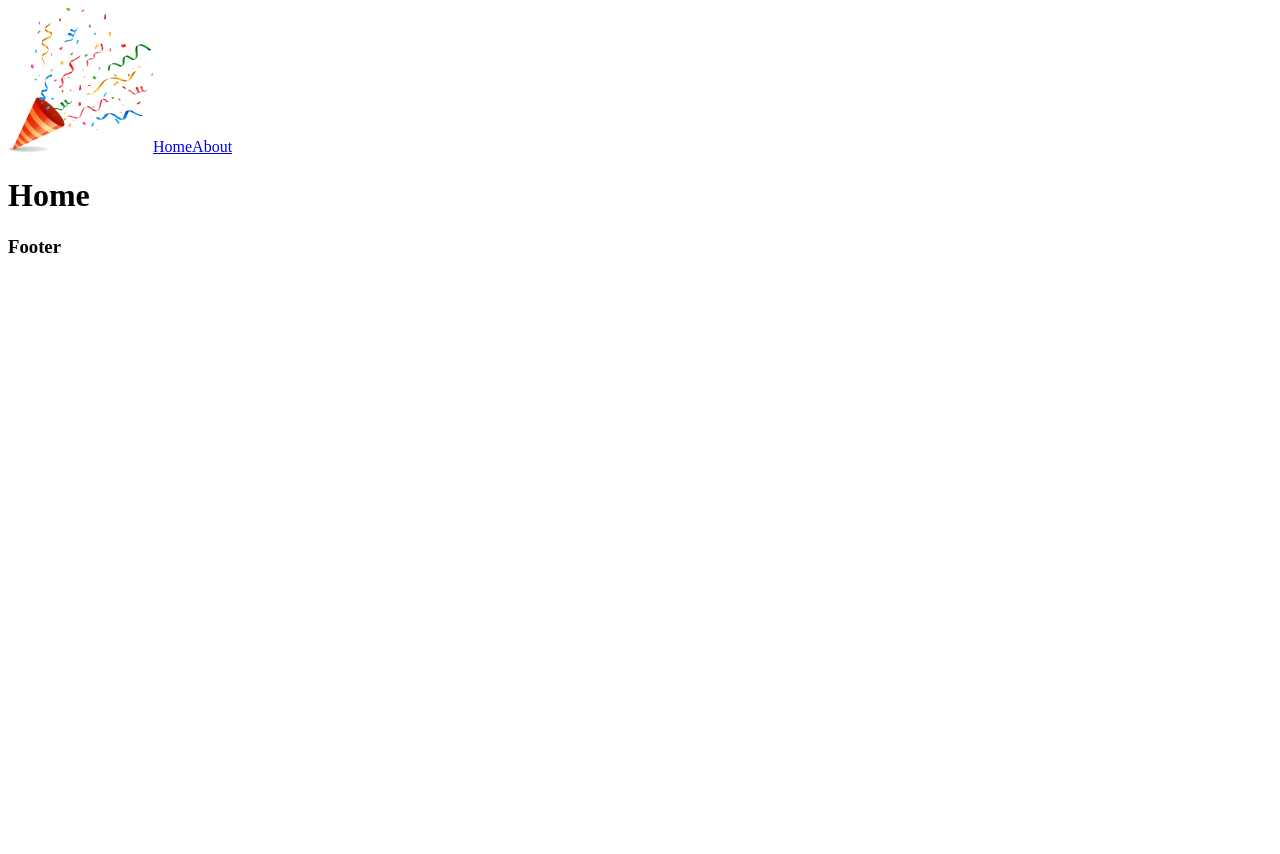
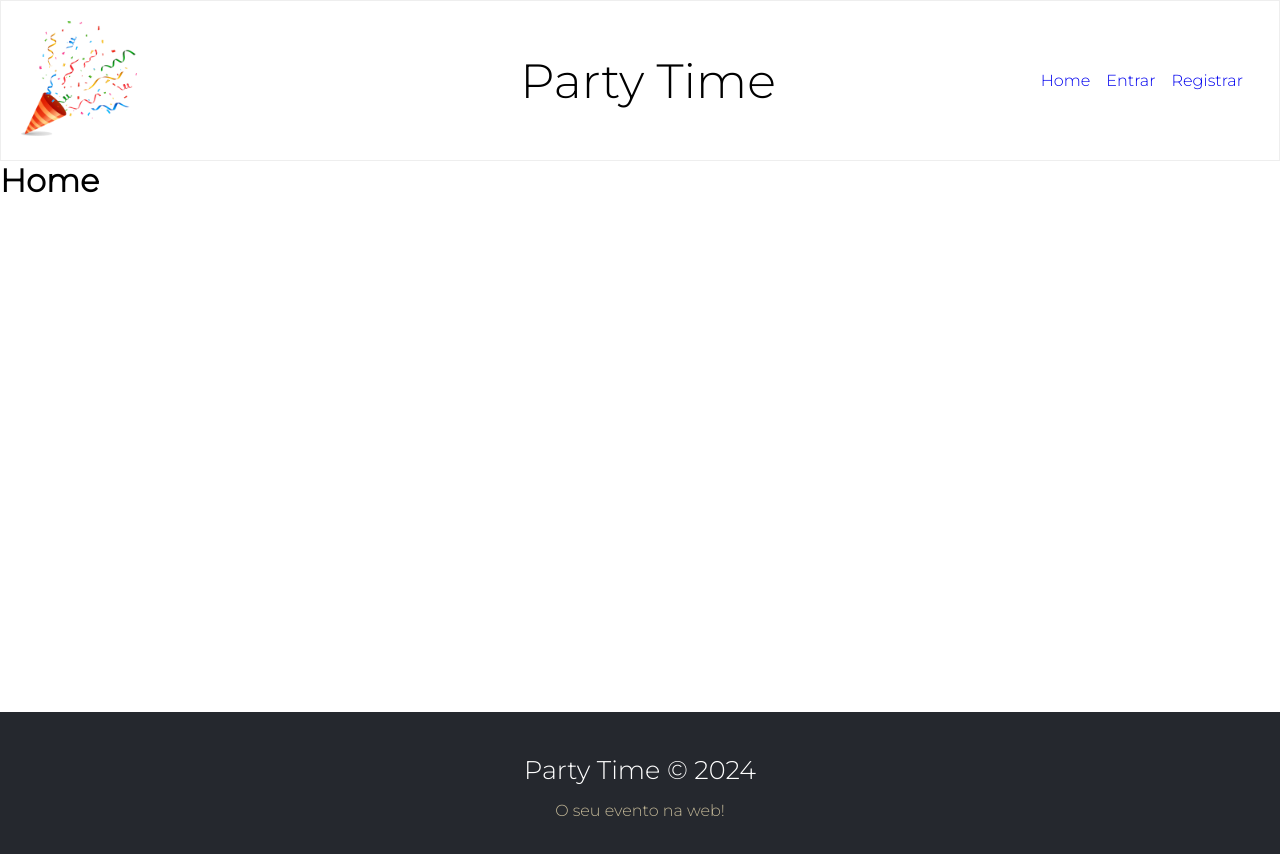
Before and after one commit to lnalmeida/partytime, a Vue app in the folder frontend/: page / in a window 1280 px wide. Shown: the top 854 px of the page. Before the commit the page ends 800 px from the top, so only its background shows below. Built offline with nearby package versions, Linux system fonts and the light colour scheme.

Commit message:
Nav and footer layout

```diff
--- a/frontend/public/index.html
+++ b/frontend/public/index.html
@@ -5,6 +5,9 @@
     <meta http-equiv="X-UA-Compatible" content="IE=edge">
     <meta name="viewport" content="width=device-width,initial-scale=1.0">
     <link rel="icon" href="<%= BASE_URL %>favicon.ico">
+    <link rel="preconnect" href="https://fonts.googleapis.com">
+    <link rel="preconnect" href="https://fonts.gstatic.com" crossorigin>
+    <link href="https://fonts.googleapis.com/css2?family=Montserrat:ital,wght@0,300;1,300&display=swap" rel="stylesheet">
     <title>Party Time</title>
   </head>
   <body>
--- a/frontend/src/App.vue
+++ b/frontend/src/App.vue
@@ -20,5 +20,22 @@
 </script>
 
 <style>
+* {
+  margin: 0;
+  padding: 0;
+  box-sizing: border-box;
+  font-family: "Montserrat", sans-serif;
+}
 
+.container {
+  min-height: 68.9vh;
+}
+
+a {
+  transition: .5s;
+}
+
+a:hover {
+  color: #C1B696;
+}
 </style>
--- a/frontend/src/components/Footer.vue
+++ b/frontend/src/components/Footer.vue
@@ -1,5 +1,34 @@
 <template>
-    <div id="navfooter">
-       <h3>Footer</h3>
-    </div>
+    <footer>
+       <h3>Party Time &copy; 2024</h3>
+       <p>O seu evento na web!</p>
+    </footer>
    </template>
+
+<script>
+    export default {
+        name: "Footer"
+    }
+</script>
+
+<style scoped>
+    footer {
+        background-color: #25282E;
+        height: 150px;
+        display: flex;
+        flex-direction: column;
+        align-items: center;
+        justify-content: center;
+    }
+
+    footer h3 {
+        color: #FFF;
+        margin-bottom: 1rem;
+        font-weight: 300;
+        font-size: 1.6rem;
+    }
+
+    footer p {
+        color: #C1B696;
+    }
+</style>
--- a/frontend/src/components/Navbar.vue
+++ b/frontend/src/components/Navbar.vue
@@ -1,9 +1,63 @@
 <template>
  <div id="nav">
-    <router-link to="/">
+    <router-link to="/" id="logo-container">
         <img src="/img/party_logo.png" alt="Party Time logo" />
     </router-link>
-    <router-link to="/">Home</router-link>
-    <router-link to="/about">About</router-link>
+    <h1 id="nav-title">Party Time</h1>
+    <div id="nav-links">
+        <router-link to="/">Home</router-link>
+        <router-link to="/about">Entrar</router-link>
+        <router-link to="/about">Registrar</router-link>
+    </div>
  </div>
 </template>
+
+<script>
+    export default {
+        name: "Navbar"
+    }
+</script>
+
+<style scoped>
+    #nav {
+        display: flex;
+        align-items: center;
+        justify-content: space-between;
+        padding: 1.25rem;
+        border: 1px solid #EEE;
+    }
+
+    #nav a {
+        text-decoration: none;
+        margin-right: 1rem;
+    }
+
+    #nav img {
+        width: 7.25rem;
+    }
+
+    #nav-title {
+        font-size: 3rem;
+        font-weight: 300;
+    }
+
+    #logo-container, #nav-links {
+        width: 400px;
+    }
+
+    #nav-links {
+        display: flex;
+        justify-content: flex-end;
+    }
+
+    button {
+        background-color: #FFF;
+        border: none;
+        font-size: 1rem;
+        cursor: pointer;
+    }
+
+    button:hover {
+        color: #C1B696;
+    }
+</style>
```
